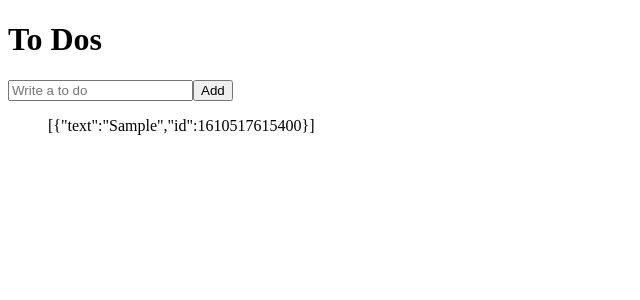
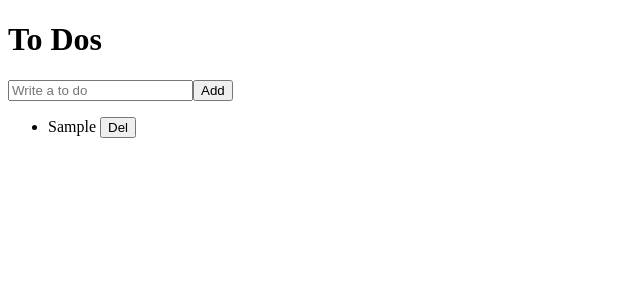
Before and after one commit to ShigatsuEl/vanilla-redux, a React (Create React App) app: page /#/ in a window 1280 px wide. Both pictures are taken after typing "Sample" into the empty fields and a click on the button "Add". Shown: the top 300 px of the page, without its empty margins (0-640 px from the left). Built offline with nearby package versions, Linux system fonts and the light colour scheme.

Commit message:
14.OwnProps and Deleting To Do

```diff
--- /dev/null
+++ b/src/components/ToDo.js
@@ -0,0 +1,19 @@
+import React from "react";
+import { connect } from "react-redux";
+import { actionCreators } from "../store";
+
+function ToDo({ text, onBtnClick }) {
+  return (
+    <li>
+      {text} <button onClick={onBtnClick}>Del</button>
+    </li>
+  );
+}
+
+function mapDispatchToProps(dispatch, ownProps) {
+  return {
+    onBtnClick: () => dispatch(actionCreators.deleteToDo(ownProps.id)),
+  };
+}
+
+export default connect(null, mapDispatchToProps)(ToDo);
--- a/src/routes/Home.js
+++ b/src/routes/Home.js
@@ -1,5 +1,6 @@
 import React, { useState } from "react";
 import { connect } from "react-redux";
+import ToDo from "../components/ToDo";
 import { actionCreators } from "../store";
 
 function Home({ toDos, addToDo }) {
@@ -24,7 +25,11 @@
         />
         <button>Add</button>
       </form>
-      <ul>{JSON.stringify(toDos)}</ul>
+      <ul>
+        {toDos.map((toDo) => (
+          <ToDo {...toDo} key={toDo.id} />
+        ))}
+      </ul>
     </>
   );
 }
```
